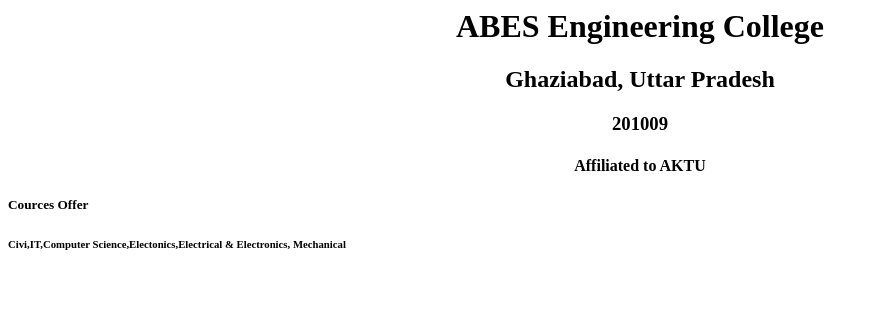
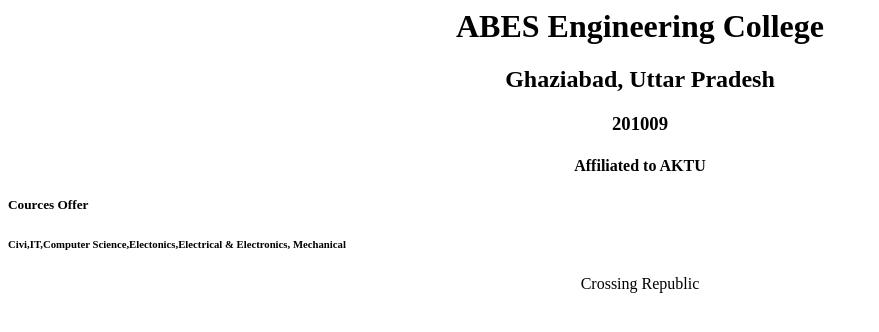
Before and after one commit to vibhj/Web-Dev, a plain HTML site: page index.html in a window 1280 px wide. Shown: the whole page, without its empty margins (0-879 px from the left). Drawn offline with Linux system fonts and the light colour scheme.

Commit message:
index.html

```diff
--- a/index.html
+++ b/index.html
@@ -9,5 +9,6 @@
     <h4> <center>Affiliated to AKTU</center> </h4>
   <h5> Cources Offer </h5>
   <h6> Civi,IT,Computer Science,Electonics,Electrical & Electronics, Mechanical  </h6>
+    <p style="text-align: center;">Crossing Republic</p>
 </body>
 </html>
```
